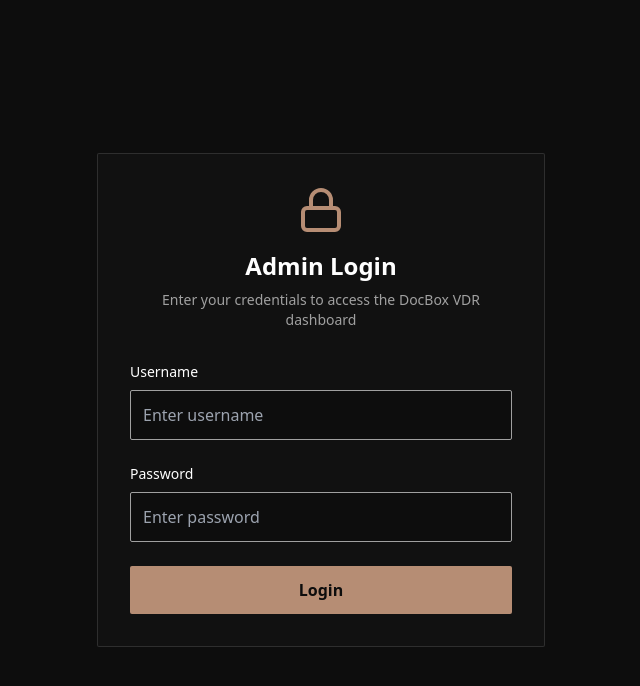
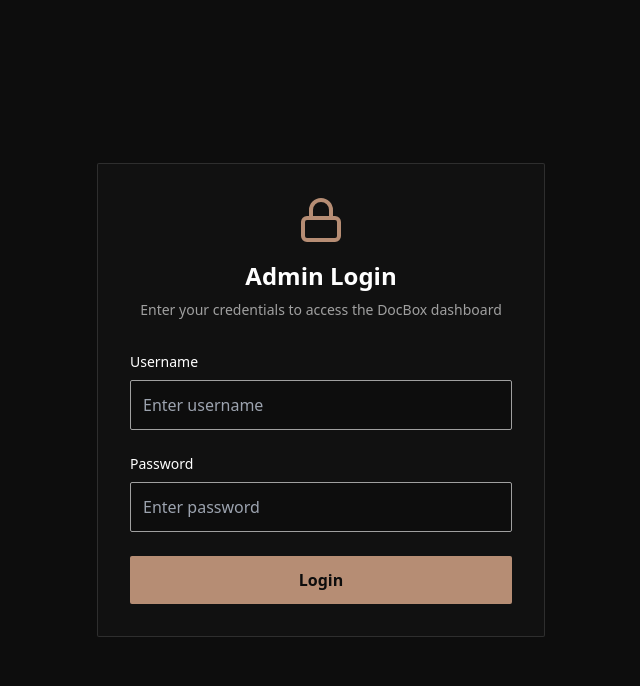
Before and after one commit to justcreate-shaurya/docbox, a Next.js app in the folder frontend/: page /admin/login in a window 1280 px wide. Shown: the top 686 px of the page, without its empty margins (319-959 px from the left). Built offline with nearby package versions, Linux system fonts and the light colour scheme; no server answers.

Commit message:
minor text change

```diff
--- a/frontend/app/admin/login/page.tsx
+++ b/frontend/app/admin/login/page.tsx
@@ -48,7 +48,7 @@
           <Lock className="w-12 h-12 text-accent-bronze mb-4" />
           <h1 className="text-2xl font-bold text-dark-text">Admin Login</h1>
           <p className="text-dark-text-secondary text-sm text-center mt-2">
-            Enter your credentials to access the DocBox VDR dashboard
+            Enter your credentials to access the DocBox dashboard
           </p>
         </div>
 
```
